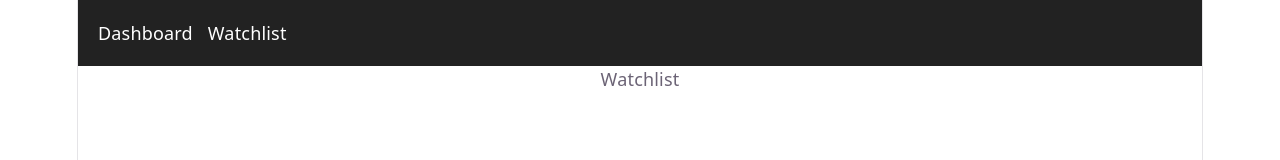
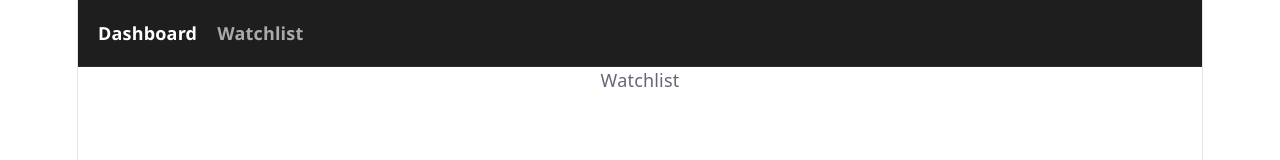
Before and after one commit to egecanakincioglu/csp-final-project, a React (Vite) app: page /watchlist in a window 1280 px wide. Shown: the top 160 px of the page. Built offline with nearby package versions, Linux system fonts and the light colour scheme.

Commit message:
fix: explicit type-only import for ReactNode to satisfy verbatimModuleSyntax

```diff
--- a/src/App.tsx
+++ b/src/App.tsx
@@ -2,13 +2,22 @@ import { BrowserRouter as Router, Routes, Route, Link } from 'react-router-dom';
 import { Dashboard } from './pages/Dashboard';
 import { CoinDetail } from './pages/CoinDetail';
 import { Watchlist } from './pages/WatchList';
+import { WatchlistProvider } from './context/WatchlistContext';
 
 function App() {
   return (
+    <WatchlistProvider>
       <Router>
-      <nav style={{ padding: '20px', background: '#222', color: '#fff', display: 'flex', gap: '15px' }}>
-        <Link to="/" style={{ color: '#fff', textDecoration: 'none' }}>Dashboard</Link>
-        <Link to="/watchlist" style={{ color: '#fff', textDecoration: 'none' }}>Watchlist</Link>
+        <nav style={{
+          padding: '20px',
+          background: '#1e1e1e',
+          borderBottom: '1px solid #2d2d2d',
+          display: 'flex',
+          gap: '20px',
+          fontFamily: '"Segoe UI", sans-serif'
+        }}>
+          <Link to="/" style={{ color: '#fff', textDecoration: 'none', fontWeight: 600 }}>Dashboard</Link>
+          <Link to="/watchlist" style={{ color: '#aaa', textDecoration: 'none', fontWeight: 600 }}>Watchlist</Link>
         </nav>
 
         <Routes>
@@ -17,6 +26,7 @@ function App() {
           <Route path="/watchlist" element={<Watchlist />} />
         </Routes>
       </Router>
+    </WatchlistProvider>
   );
 }
 
--- /dev/null
+++ b/src/context/WatchlistContext.tsx
@@ -0,0 +1,48 @@
+import { createContext, useContext, useState, useEffect } from 'react';
+import type { ReactNode } from 'react';
+
+interface WatchlistContextType {
+  watchlist: string[];
+  addToWatchlist: (id: string) => void;
+  removeFromWatchlist: (id: string) => void;
+  isInWatchlist: (id: string) => boolean;
+}
+
+const WatchlistContext = createContext<WatchlistContextType | undefined>(undefined);
+
+export const WatchlistProvider = ({ children }: { children: ReactNode }) => {
+  const [watchlist, setWatchlist] = useState<string[]>(() => {
+    const saved = localStorage.getItem('crypto_watchlist');
+    return saved ? JSON.parse(saved) : [];
+  });
+
+  useEffect(() => {
+    localStorage.setItem('crypto_watchlist', JSON.stringify(watchlist));
+  }, [watchlist]);
+
+  const addToWatchlist = (id: string) => {
+    if (!watchlist.includes(id)) {
+      setWatchlist([...watchlist, id]);
+    }
+  };
+
+  const removeFromWatchlist = (id: string) => {
+    setWatchlist(watchlist.filter((coinId) => coinId !== id));
+  };
+
+  const isInWatchlist = (id: string) => watchlist.includes(id);
+
+  return (
+    <WatchlistContext value={{ watchlist, addToWatchlist, removeFromWatchlist, isInWatchlist }}>
+      {children}
+    </WatchlistContext>
+  );
+};
+
+export const useWatchlist = () => {
+  const context = useContext(WatchlistContext);
+  if (!context) {
+    throw new Error('useWatchlist must be used within a WatchlistProvider');
+  }
+  return context;
+};
--- a/src/pages/CoinDetail.tsx
+++ b/src/pages/CoinDetail.tsx
@@ -1,11 +1,14 @@
 import { useState, useEffect } from 'react';
 import { useParams, useNavigate } from 'react-router-dom';
 import { getCoinDetail } from '../services/api';
+import { useWatchlist } from '../context/WatchlistContext';
 import type { CoinDetailData } from '../types/crypto';
 
 export const CoinDetail = () => {
   const { id } = useParams<{ id: string }>();
   const navigate = useNavigate();
+  const { addToWatchlist, removeFromWatchlist, isInWatchlist } = useWatchlist();
+
   const [coin, setCoin] = useState<CoinDetailData | null>(null);
   const [loading, setLoading] = useState<boolean>(true);
   const [error, setError] = useState<string | null>(null);
@@ -39,16 +42,26 @@ export const CoinDetail = () => {
 
   const change24h = coin?.market_data?.price_change_percentage_24h ?? 0;
   const isPositive = change24h >= 0;
+  const favorited = id ? isInWatchlist(id) : false;
+
+  const handleWatchlistToggle = () => {
+    if (!id) return;
+    if (favorited) {
+      removeFromWatchlist(id);
+    } else {
+      addToWatchlist(id);
+    }
+  };
 
   return (
     <div style={{ padding: '40px 20px', fontFamily: '"Segoe UI", Roboto, sans-serif', backgroundColor: '#141414', color: '#fff', minHeight: '100vh' }}>
       <div style={{ maxWidth: '800px', margin: '0 auto' }}>
 
+        <div style={{ display: 'flex', justifyContent: 'space-between', alignItems: 'center', marginBottom: '30px' }}>
           <button
             onClick={() => navigate('/')}
             style={{
               padding: '10px 18px',
-            marginBottom: '30px',
               backgroundColor: '#1e1e1e',
               color: '#fff',
               border: '1px solid #2d2d2d',
@@ -56,15 +69,30 @@ export const CoinDetail = () => {
               cursor: 'pointer',
               fontSize: '14px',
               fontWeight: 500,
-            transition: 'background-color 0.2s'
             }}
-          onMouseEnter={(e) => (e.currentTarget.style.backgroundColor = '#262626')}
-          onMouseLeave={(e) => (e.currentTarget.style.backgroundColor = '#1e1e1e')}
           >
             &larr; Back to Dashboard
           </button>
 
-        <div style={{ display: 'flex', alignItems: 'center', justifyContent: 'between', gap: '20px', marginBottom: '32px', flexWrap: 'wrap' }}>
+          <button
+            onClick={handleWatchlistToggle}
+            style={{
+              padding: '10px 18px',
+              backgroundColor: favorited ? '#f44336' : '#00b06f',
+              color: '#fff',
+              border: 'none',
+              borderRadius: '8px',
+              cursor: 'pointer',
+              fontSize: '14px',
+              fontWeight: 600,
+              transition: 'background-color 0.2s'
+            }}
+          >
+            {favorited ? 'Remove from Watchlist' : 'Add to Watchlist'}
+          </button>
+        </div>
+
+        <div style={{ display: 'flex', alignItems: 'center', gap: '20px', marginBottom: '32px', flexWrap: 'wrap' }}>
           <div style={{ display: 'flex', alignItems: 'center', gap: '18px' }}>
             <img src={coin?.image?.large} alt={coin?.name} style={{ width: '56px', height: '56px' }} />
             <div>
```
Lines whose indentation alone changed are shown as unchanged.
